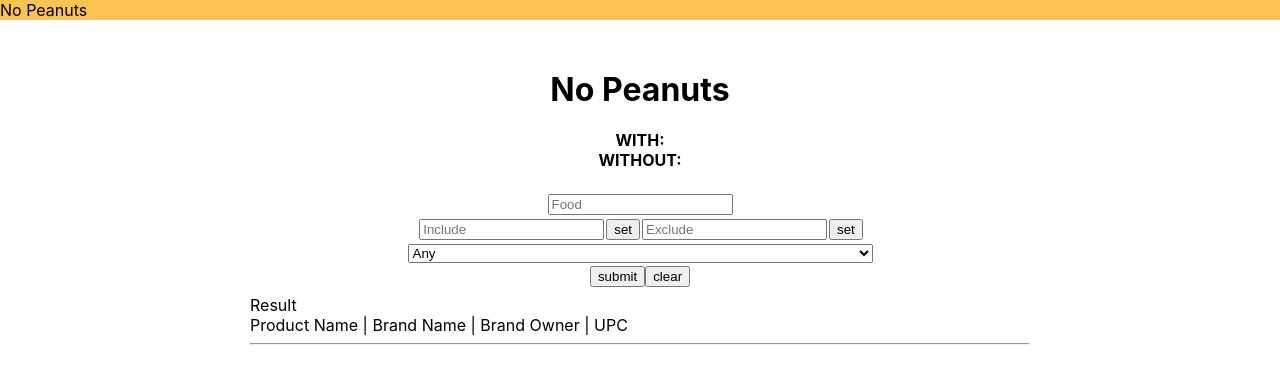
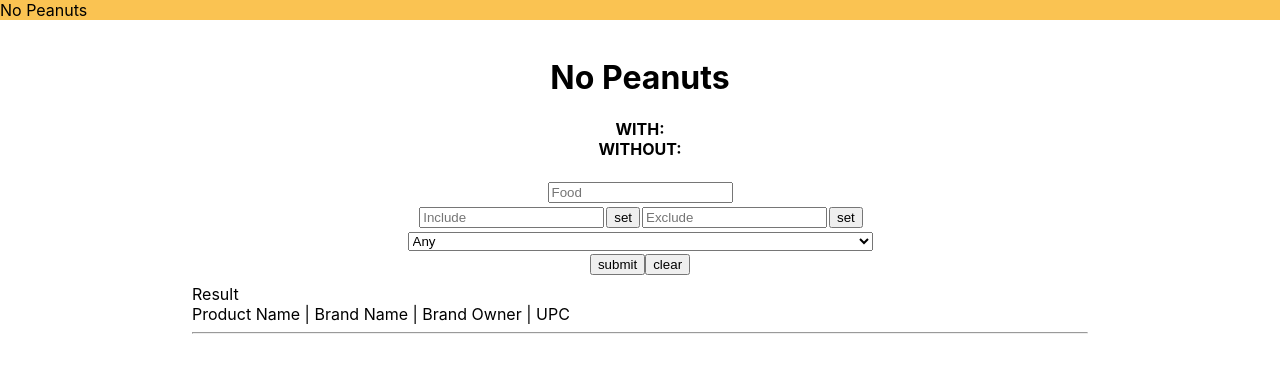
Before and after one commit to toto4tots/food-search, a React (Create React App) app in the folder frontend/: page / in a window 1280 px wide. Shown: the top 384 px of the page. Built offline with nearby package versions, Linux system fonts and the light colour scheme.

Commit message:
capped to 10000

```diff
--- a/frontend/src/stylesheets/App.css
+++ b/frontend/src/stylesheets/App.css
@@ -1,6 +1,6 @@
 .App {
-  margin: 250px;
-  margin-top: 50px;
+  margin: 15%;
+  margin-top: 3%;
 }
 
 .topnav {
```
Also changed, not shown: 1 other file (tests, documents, lock files or other folders).
